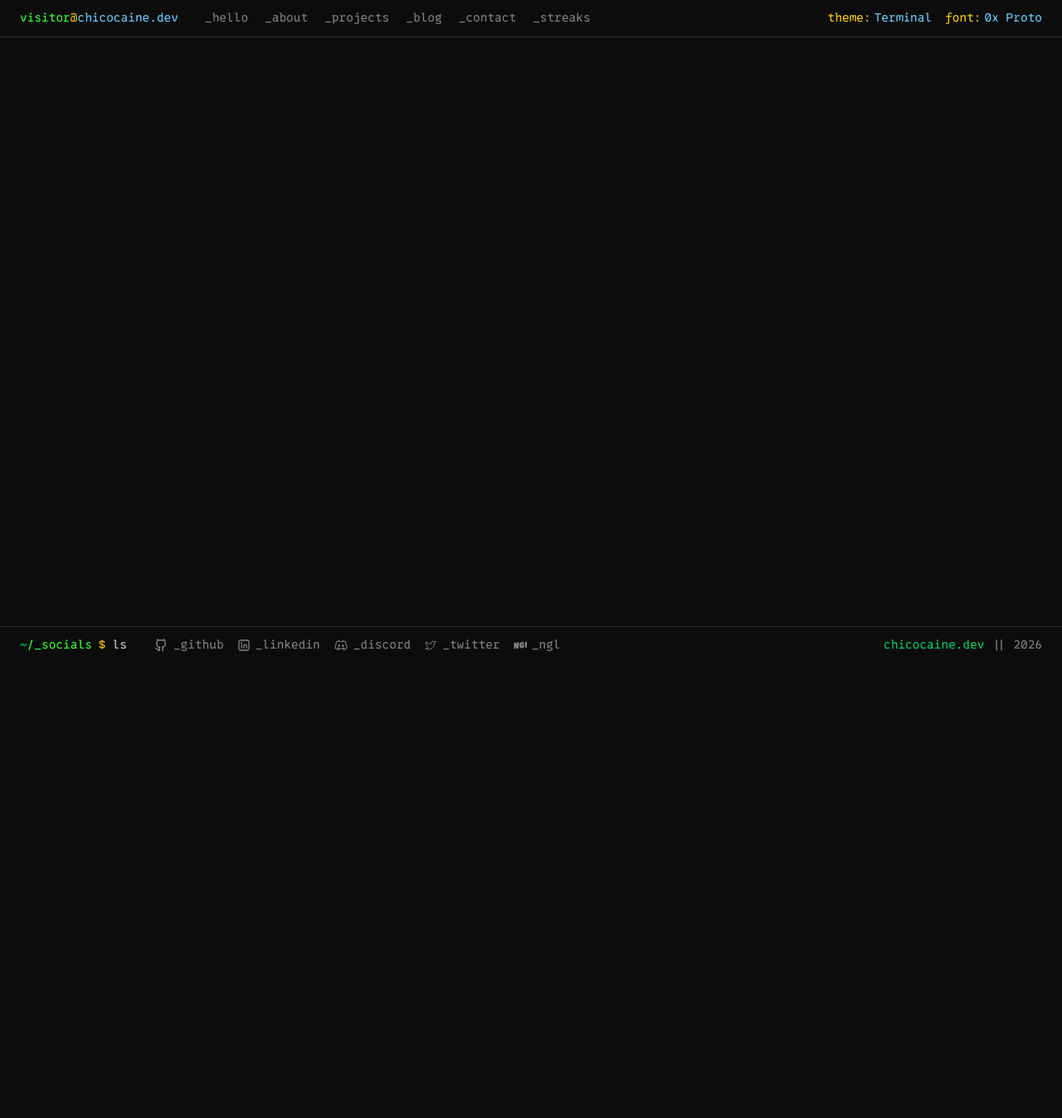
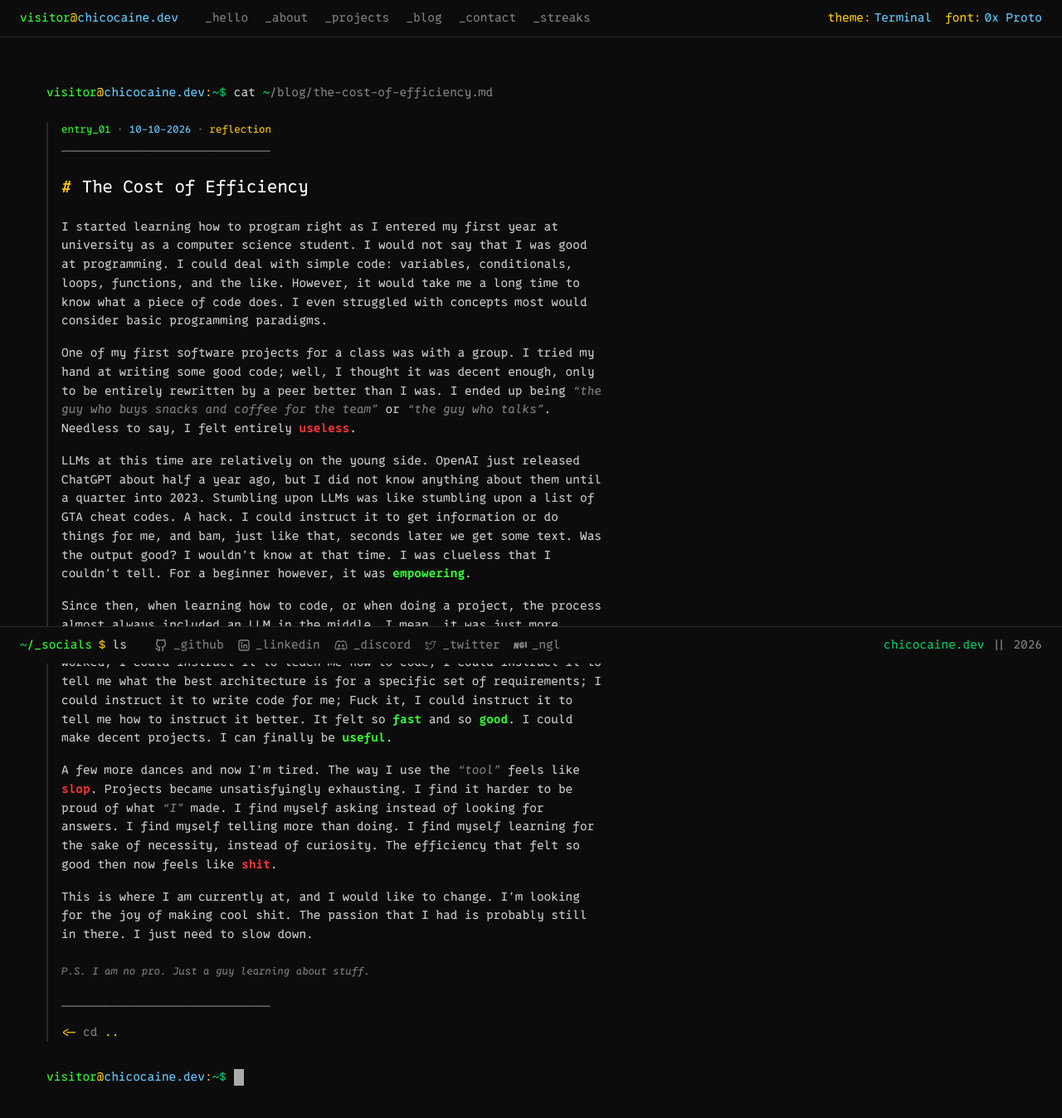
Before and after one commit to chicocaine/chicocaine-dev, a React (Vite) app: page /blog/the-cost-of-efficiency in a window 1280 px wide. Shown: the top 1348 px of the page at 83% size. Before the commit the page ends 800 px from the top, so only its background shows below. Built offline with nearby package versions, Linux system fonts and the light colour scheme.

Commit message:
feat: blog

```diff
--- /dev/null
+++ b/blog/entry_01.md
@@ -0,0 +1,18 @@
+<!-- entry_01 -->
+10-10-2026
+
+# TITLE: The Cost of Efficiency
+
+I started learning how to program right as I entered my first year at university as a computer science student. I would not say that I was good at programming. I could deal with simple code: variables, conditionals, loops, functions, and the like. However, it would take me a long time to know what a piece of code does. I even struggled with concepts most would consider basic programming paradigms.
+
+One of my first software projects for a class was with a group. I tried my hand at writing some good code; well, I thought it was decent enough, only to be entirely rewritten by a peer better than I was. I ended up being *“the guy who buys snacks and coffee for the team”* or *“the guy who talks”*. Needless to say, I felt entirely **useless**.
+
+LLMs at this time are relatively on the young side. OpenAI just released ChatGPT about half a year ago, but I did not know anything about them until a quarter into 2023. Stumbling upon LLMs was like stumbling upon a list of GTA cheat codes. A hack. I could instruct it to get information or do things for me, and bam, just like that, seconds later we get some text. Was the output good? I wouldn’t know at that time. I was clueless that I couldn’t tell. For a beginner however, it was **empowering**.
+
+Since then, when learning how to code, or when doing a project, the process almost always included an LLM in the middle. I mean, it was just more **efficient** that way: I could instruct it to explain how snippets of code worked; I could instruct it to teach me how to code; I could instruct it to tell me what the best architecture is for a specific set of requirements; I could instruct it to write code for me; Fuck it, I could instruct it to tell me how to instruct it better. It felt so **fast** and so **good**. I could make decent projects. I can finally be **useful**.
+
+A few more dances and now I’m tired. The way I use the *“tool”* feels like **slop**. Projects became unsatisfyingly exhausting. I find it harder to be proud of what *“I”* made. I find myself asking instead of looking for answers. I find myself telling more than doing. I find myself learning for the sake of necessity, instead of curiosity. The efficiency that felt so good then now feels like **shit**.
+
+This is where I am currently at, and I would like to change. I’m looking for the joy of making cool shit. The passion that I had is probably still in there. I just need to slow down.
+
+*P.S. I am no pro. Just a guy learning about stuff.*
--- a/src/App.tsx
+++ b/src/App.tsx
@@ -5,6 +5,7 @@ import Navbar from "./components/Navbar";
 import Home from "./pages/Hello";
 import About from "./pages/About";
 import Blog from "./pages/Blog";
+import TheCostOfEfficiency from "./pages/blog/the-cost-of-efficiency";
 import Projects from "./pages/Projects";
 import Contact from "./pages/Contact";
 import GameMasterAIV3 from "./pages/projects/game-master-ai-v3";
@@ -32,6 +33,7 @@ function App() {
             <Route path="/" element={<Home />} />
             <Route path="/about" element={<About />} />
             <Route path="/blog" element={<Blog />} />
+            <Route path="/blog/the-cost-of-efficiency" element={<TheCostOfEfficiency />} />
             <Route path="/projects" element={<Projects />} />
             <Route path="/projects/game-master-ai-v3" element={<GameMasterAIV3 />} />
             <Route path="/projects/echo-chamber-sim" element={<EchoChamberSim />} />
--- a/src/pages/Blog.tsx
+++ b/src/pages/Blog.tsx
@@ -1,4 +1,13 @@
 import Prompt from "../components/Prompt";
+import { Link } from "react-router-dom";
+
+const posts = [
+  {
+    slug: "the-cost-of-efficiency",
+    label: "the-cost-of-efficiency.md",
+    meta: "10-10-2026 · reflection",
+  },
+];
 
 function Blog() {
   return (
@@ -6,21 +15,39 @@ function Blog() {
       <p>
         <Prompt>
           <span className="text-text">ls</span>{" "}
-          <span className="text-text-muted">~/blog/</span>
+          <span className="text-text-muted">-la</span>{" "}
+          <span className="text-secondary">~</span>
+          <span className="text-text-muted">/blog/</span>
         </Prompt>
       </p>
-      <div className="mt-6 pl-4 border-l-2 border-border text-text-muted space-y-4 max-w-2xl">
-        <p>
-          <span className="text-warning">[WIP]</span> No posts yet. Check back
-          later!
+
+      <div className="mt-6 pl-4 border-l-2 border-border max-w-2xl">
+        <p className="text-text-muted text-xs select-none mb-4">
+          <span className="text-primary">total</span>{" "}
+          <span className="text-text">{posts.length}</span>
         </p>
-        <p className="text-text-muted select-none">
-          ─────────────────────────────
-        </p>
-        <p className="text-text">
-          Thoughts, tutorials, and project write-ups will appear here.
-        </p>
+
+        <div className="space-y-3">
+          {posts.map((post) => (
+            <Link
+              key={post.slug}
+              to={`/blog/${post.slug}`}
+              className="block text-left w-full hover:bg-surface rounded px-2 py-1 -mx-2 transition-colors"
+            >
+              <p>
+                <span className="text-text-muted select-none">
+                  -rw-r--r--{" "}
+                </span>
+                <span className="text-primary hover:text-quaternary transition-colors">
+                  {post.label}
+                </span>
+              </p>
+              <p className="text-text-muted text-xs ml-4">{post.meta}</p>
+            </Link>
+          ))}
+        </div>
       </div>
+
       <p className="pt-8">
         <Prompt>
           <span className="inline-block w-3 h-5 bg-text align-middle animate-pulse" />
--- /dev/null
+++ b/src/pages/blog/the-cost-of-efficiency.tsx
@@ -0,0 +1,133 @@
+import Prompt from "../../components/Prompt";
+import { Link } from "react-router-dom";
+
+function TheCostOfEfficiency() {
+  return (
+    <main className="bg-background flex-auto font-body p-6 sm:p-10 lg:p-14 text-sm leading-relaxed">
+      <p>
+        <Prompt>
+          <span className="text-text">cat</span>{" "}
+          <span className="text-secondary">~</span>
+          <span className="text-text-muted">/blog/the-cost-of-efficiency.md</span>
+        </Prompt>
+      </p>
+
+      <div className="mt-6 pl-4 border-l-2 border-border max-w-2xl">
+        <p className="text-text-muted text-xs mb-2">
+          <span className="text-primary">entry_01</span>
+          <span className="text-text-muted select-none"> · </span>
+          <span className="text-quaternary">10-10-2026</span>
+          <span className="text-text-muted select-none"> · </span>
+          <span className="text-tertiary">reflection</span>
+        </p>
+        <p className="text-text-muted select-none mb-4">
+          ─────────────────────────────
+        </p>
+
+        <p className="text-lg sm:text-xl text-text-bright mb-6">
+          <span className="text-tertiary select-none"># </span>
+          The Cost of Efficiency
+        </p>
+
+        <div className="text-text space-y-4">
+          <p>
+            I started learning how to program right as I entered my first year at
+            university as a computer science student. I would not say that I was
+            good at programming. I could deal with simple code: variables,
+            conditionals, loops, functions, and the like. However, it would take
+            me a long time to know what a piece of code does. I even struggled
+            with concepts most would consider basic programming paradigms.
+          </p>
+
+          <p>
+            One of my first software projects for a class was with a group. I
+            tried my hand at writing some good code; well, I thought it was
+            decent enough, only to be entirely rewritten by a peer better than I
+            was. I ended up being{" "}
+            <span className="text-text-muted italic">
+              &ldquo;the guy who buys snacks and coffee for the team&rdquo;
+            </span>{" "}
+            or{" "}
+            <span className="text-text-muted italic">
+              &ldquo;the guy who talks&rdquo;
+            </span>
+            . Needless to say, I felt entirely{" "}
+            <span className="text-danger font-bold">useless</span>.
+          </p>
+
+          <p>
+            LLMs at this time are relatively on the young side. OpenAI just
+            released ChatGPT about half a year ago, but I did not know anything
+            about them until a quarter into 2023. Stumbling upon LLMs was like
+            stumbling upon a list of GTA cheat codes. A hack. I could instruct it
+            to get information or do things for me, and bam, just like that,
+            seconds later we get some text. Was the output good? I
+            wouldn&rsquo;t know at that time. I was clueless that I
+            couldn&rsquo;t tell. For a beginner however, it was{" "}
+            <span className="text-success font-bold">empowering</span>.
+          </p>
+
+          <p>
+            Since then, when learning how to code, or when doing a project, the
+            process almost always included an LLM in the middle. I mean, it was
+            just more{" "}
+            <span className="text-primary font-bold">efficient</span> that way: I
+            could instruct it to explain how snippets of code worked; I could
+            instruct it to teach me how to code; I could instruct it to tell me
+            what the best architecture is for a specific set of requirements; I
+            could instruct it to write code for me; Fuck it, I could instruct it
+            to tell me how to instruct it better. It felt so{" "}
+            <span className="text-primary font-bold">fast</span> and so{" "}
+            <span className="text-primary font-bold">good</span>. I could make
+            decent projects. I can finally be{" "}
+            <span className="text-success font-bold">useful</span>.
+          </p>
+
+          <p>
+            A few more dances and now I&rsquo;m tired. The way I use the{" "}
+            <span className="text-text-muted italic">&ldquo;tool&rdquo;</span>{" "}
+            feels like <span className="text-danger font-bold">slop</span>.
+            Projects became unsatisfyingly exhausting. I find it harder to be
+            proud of what{" "}
+            <span className="text-text-muted italic">&ldquo;I&rdquo;</span> made.
+            I find myself asking instead of looking for answers. I find myself
+            telling more than doing. I find myself learning for the sake of
+            necessity, instead of curiosity. The efficiency that felt so good
+            then now feels like{" "}
+            <span className="text-danger font-bold">shit</span>.
+          </p>
+
+          <p>
+            This is where I am currently at, and I would like to change. I&rsquo;m
+            looking for the joy of making cool shit. The passion that I had is
+            probably still in there. I just need to slow down.
+          </p>
+
+          <p className="text-text-muted text-xs italic pt-2">
+            P.S. I am no pro. Just a guy learning about stuff.
+          </p>
+        </div>
+
+        <p className="text-text-muted select-none mt-6">
+          ─────────────────────────────
+        </p>
+
+        <Link
+          to="/blog"
+          className="text-tertiary hover:text-primary transition-colors mt-2 inline-block"
+        >
+          <span className="select-none">&lt;- </span>
+          <span className="text-text-muted">cd</span> ..
+        </Link>
+      </div>
+
+      <p className="pt-8">
+        <Prompt>
+          <span className="inline-block w-3 h-5 bg-text align-middle animate-pulse" />
+        </Prompt>
+      </p>
+    </main>
+  );
+}
+
+export default TheCostOfEfficiency;
```
